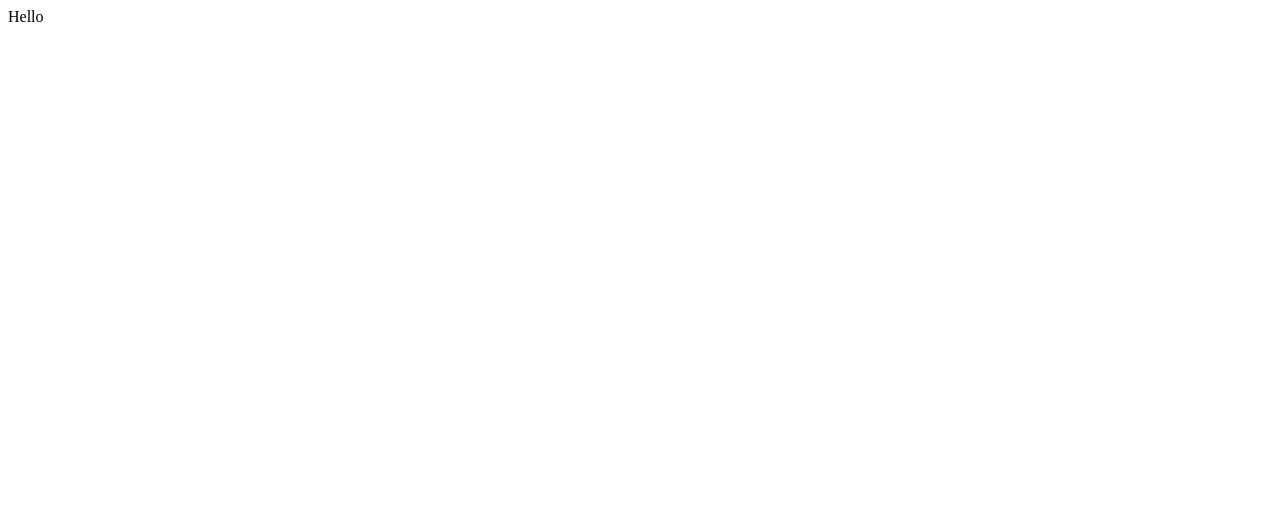
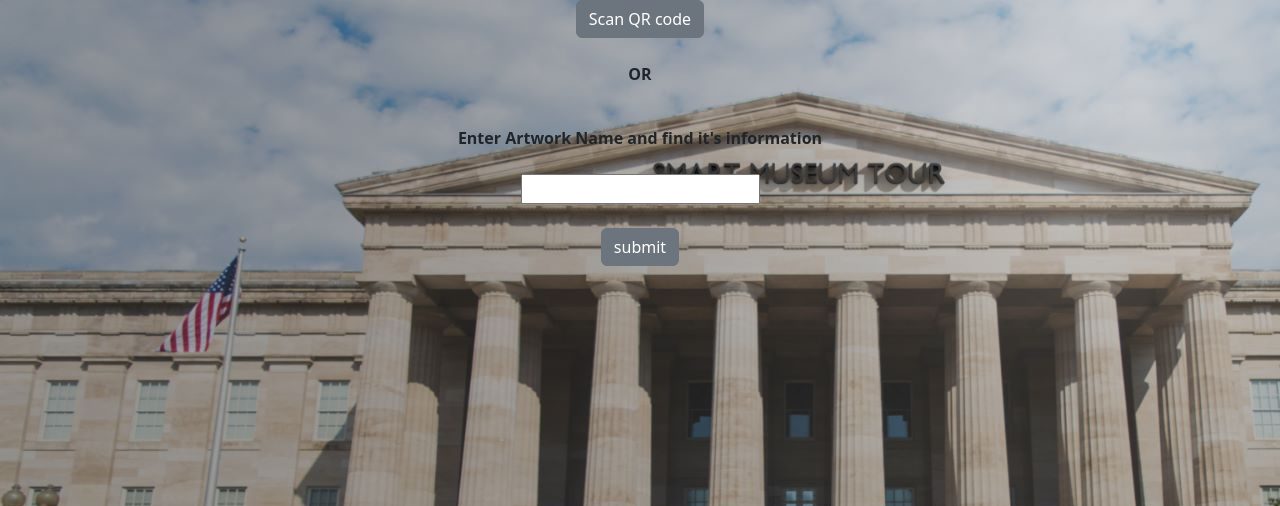
Before and after one commit to PavithraM12/SmartMuseumTour, a Django app: page / in a window 1280 px wide. Before the commit the part shown is almost empty. Shown: the top 506 px of the page. Run offline with Django 4.2, Linux system fonts and the light colour scheme; some libraries are stand-ins or nearby versions.

Commit message:
added main.html file

```diff
--- a/museum_smart_tour/query_sparql/templates/main.html
+++ b/museum_smart_tour/query_sparql/templates/main.html
@@ -1,5 +1,34 @@
+<!DOCTYPE html>
+{% load static %}
 <html>
-    <body>
-        <p>Hello</p>
-    </body>
+
+<head>
+<script src="//ajax.googleapis.com/ajax/libs/jquery/1.9.1/jquery.min.js"></script>
+<link href="https://cdn.jsdelivr.net/npm/bootstrap@5.2.3/dist/css/bootstrap.min.css" rel="stylesheet" integrity="sha384-rbsA2VBKQhggwzxH7pPCaAqO46MgnOM80zW1RWuH61DGLwZJEdK2Kadq2F9CUG65" crossorigin="anonymous">
+
+
+</head>
+<body style="background-image: url('background_placeholder.jpg');">
+
+  <form style="text-align: center;" action="ScanQRCode/" method="POST">
+    <input class="btn btn-secondary" type="submit" value = "Scan QR code">
+  </form>
+
+
+
+  <form style="text-align: center;" action="SAAMTourbyNameSearch/" method="POST">
+    <br>
+    <p style="text-align: center;font-weight: bolder;">OR</p>
+    <br>
+    <label style="font-weight: bolder;" for="floor">Enter Artwork Name and find it's information </label>
+    <br>
+    <br>
+    <input type="text" id="fname" name="fname" required>
+    <br>
+    <br>
+    <input class="btn btn-secondary" type="submit" value = "submit">
+  </form>
+  <script src="https://cdn.jsdelivr.net/npm/bootstrap@5.2.3/dist/js/bootstrap.bundle.min.js" integrity="sha384-kenU1KFdBIe4zVF0s0G1M5b4hcpxyD9F7jL+jjXkk+Q2h455rYXK/7HAuoJl+0I4" crossorigin="anonymous"></script>
+</body>
+
 </html>
```
Also changed, not shown: museum_smart_tour/query_sparql/templates/background_placeholder.jpg (added).
